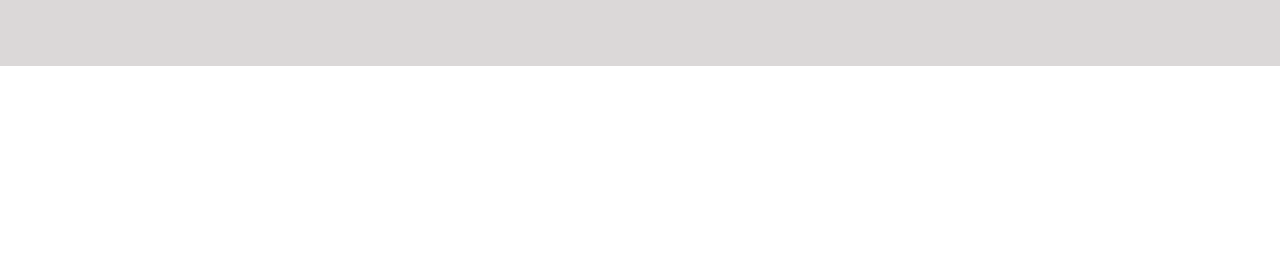
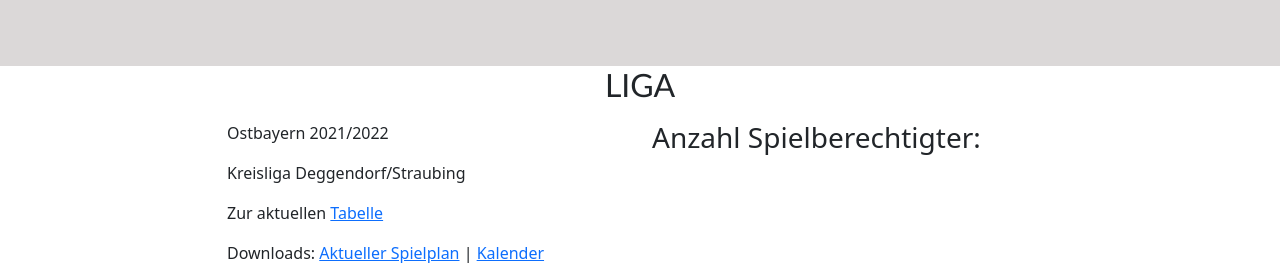
Before and after one commit to Cod1ngFabi/DFGP, a React (Create React App) app: page / in a window 1280 px wide. Shown: the part 3294-3572 px from the top of the page. Before the commit the page ends 3360 px from the top, so only its background shows below. Built offline with nearby package versions, Linux system fonts and the light colour scheme.

Commit message:
added Liga Component

```diff
--- a/src/App.js
+++ b/src/App.js
@@ -3,6 +3,7 @@ import Navbar from './navbar';
 import AboutUs from './aboutUs';
 import Membership from './membership';
 import Location from './location.js';
+import League from './league';
 import 'bootstrap/dist/css/bootstrap.min.css';
 import { FaAngleUp } from 'react-icons/fa';
 
@@ -13,6 +14,7 @@ function App() {
       <AboutUs />
       <Membership />
       <Location />
+      <League  />
       <button style={topButton}><a href="#top"><FaAngleUp style={arrowUp}/></a></button>
     </div>
     );
```
